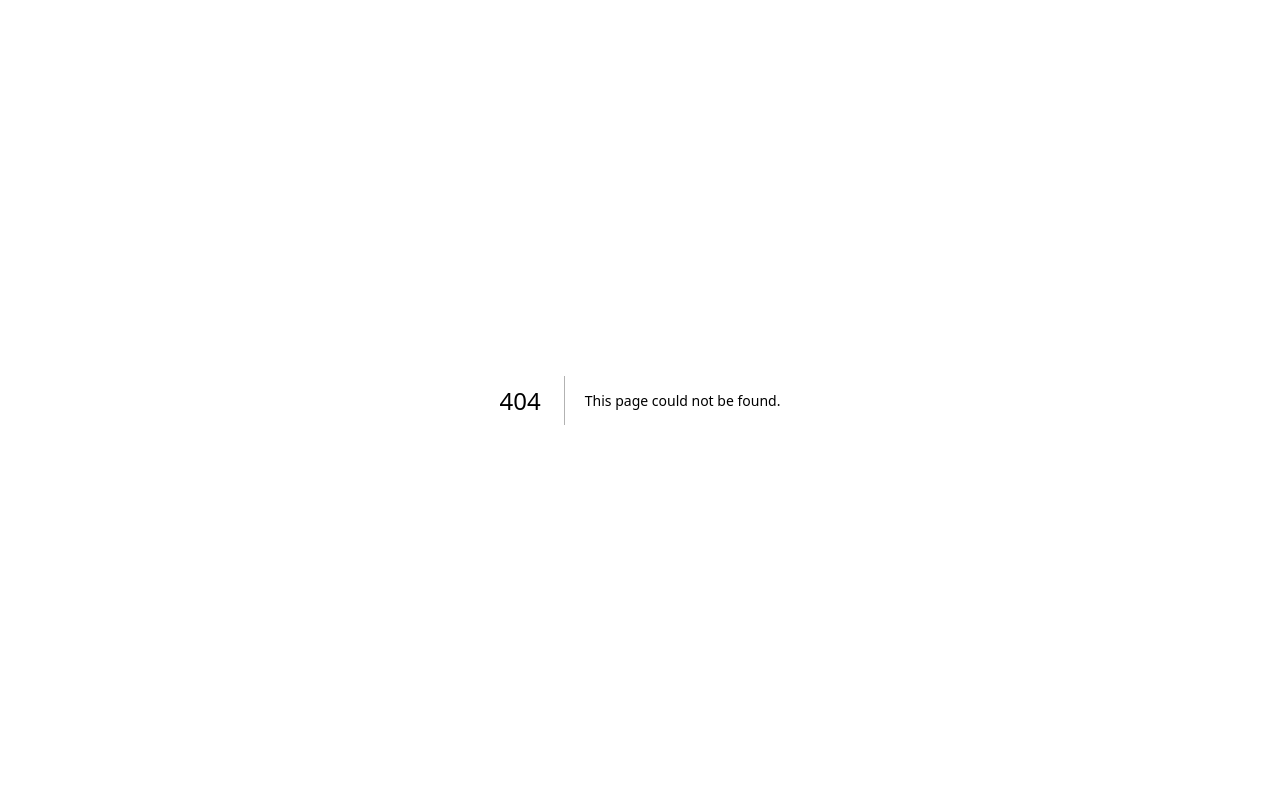
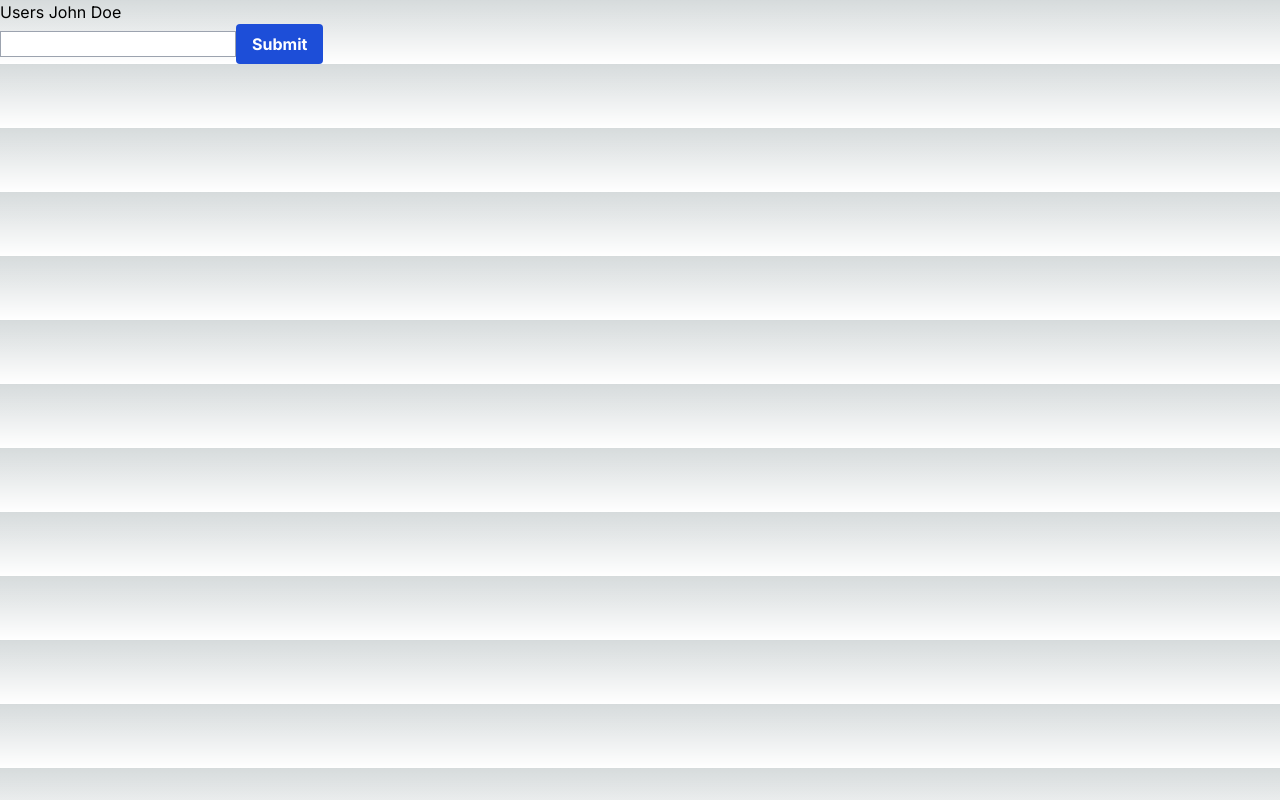
Before and after one commit to hgiudatto/nextjs13-course, a Next.js app: page /users in a window 1280 px wide. Before the commit this address had no page. Built offline with nearby package versions, Linux system fonts and the light colour scheme.

Commit message:
get update user

```diff
--- /dev/null
+++ b/src/app/data-access/user.ts
@@ -0,0 +1,17 @@
+type User = {
+    id: string;
+    name: string;
+}
+
+(global as any).user = {
+    id: "50",
+    name: "John Doe"
+} as User;
+
+export async function getUser(userId: string) {
+    return global.user as User
+}
+
+export async function updateUser(userId: string, name: string) {
+    (global.user as User).name = name
+}
--- /dev/null
+++ b/src/app/users/page.tsx
@@ -0,0 +1,29 @@
+import { revalidatePath } from "next/cache";
+import { getUser, updateUser } from "../data-access/user";
+
+export default async function UsersPage({
+    params,
+}: {
+    params: {
+        userId: string
+    };
+}) {
+
+  const user = await getUser(params.userId)
+
+  return (
+    <div>
+      Users {user.name}
+
+      <form action={async (formData: FormData) => {
+        'use server'
+        const newName = formData.get("name") as string
+        await updateUser(user.id, newName)
+        revalidatePath(`/users/${user.id}`)
+      }}>
+        <input className="text-black border border-gray-400" type="text" name="name" />
+        <button className="bg-blue-500 hover: bg-blue-700 text-white font-bold py-2 px-4 rounded">Submit</button>
+      </form>
+    </div>
+  );
+}
```
